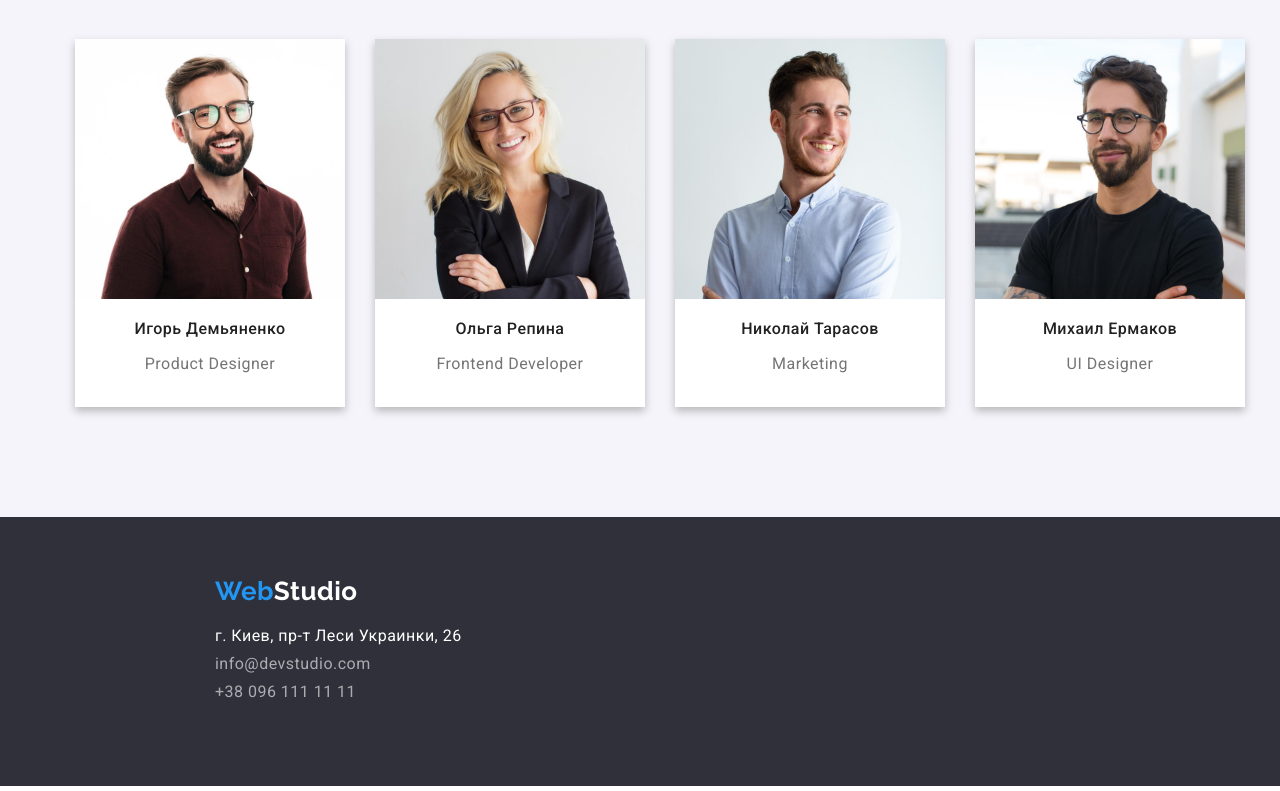
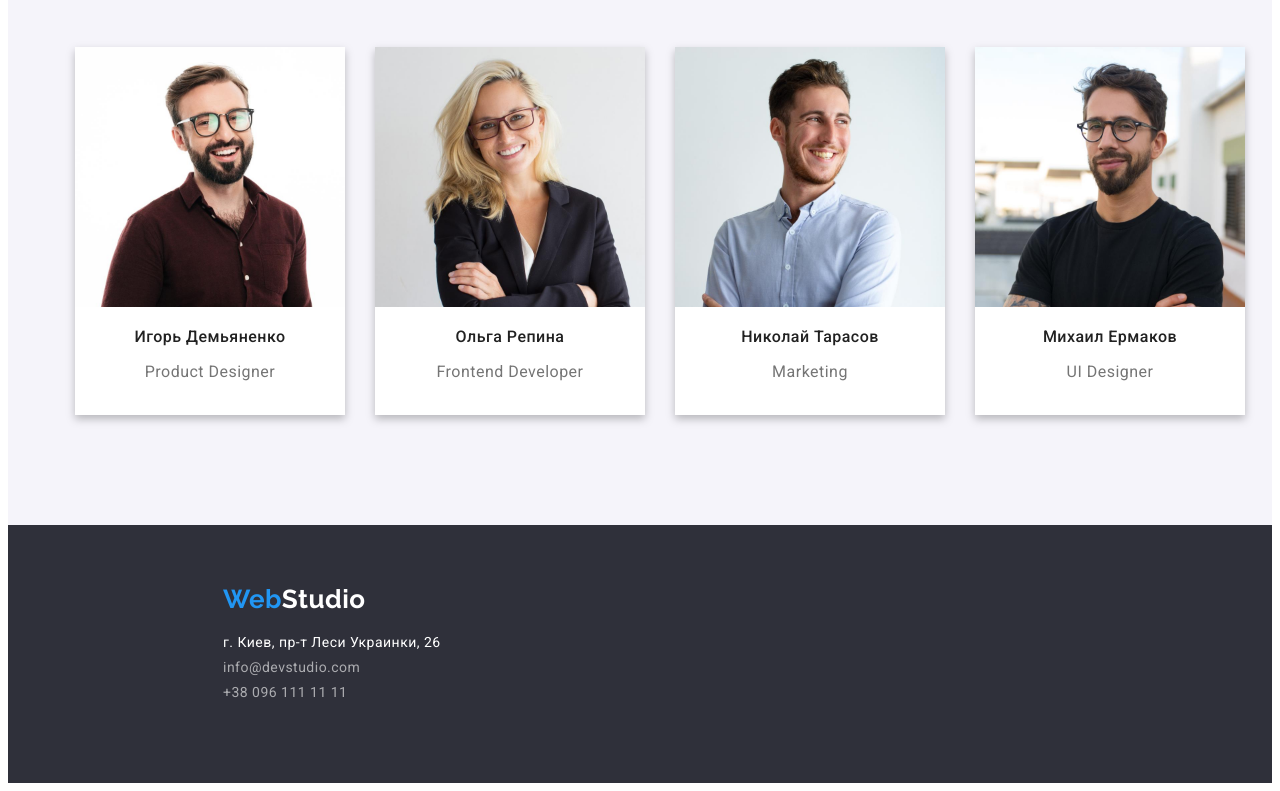
Before and after one commit to nastia-mir/nastia-mir.github.io, a plain HTML site: page index.html in a window 1280 px wide. Shown: the part 1835-2626 px from the top of the page. Drawn offline with Linux system fonts and the light colour scheme.

Commit message:
Add files via upload

```diff
--- a/css/styles.css
+++ b/css/styles.css
@@ -15,12 +15,6 @@ body {
 
   font-family: "Roboto", sans-serif;
   letter-spacing: 0.03em;
-  font-weight: 400;
-
-  margin: 0 auto;
-  position: relative;
-  width: 100%;
-  height: 100%;
 }
 
 .list {
@@ -279,6 +273,8 @@ footer .list {
   justify-content: left;
   padding-left: 0;
   margin-top: 20px;
+
+  font-size: 14px;
 }
 
 footer .footer-link {
```
